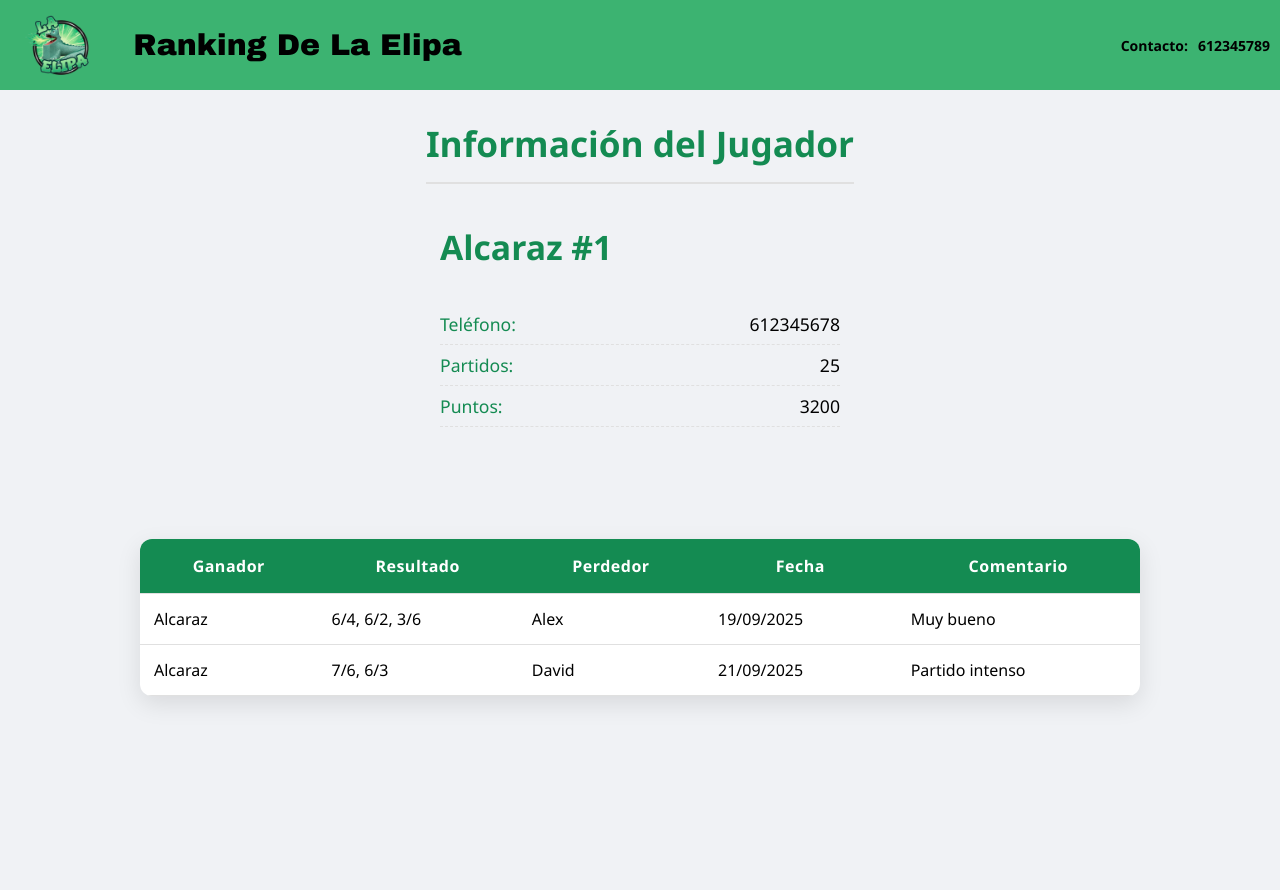
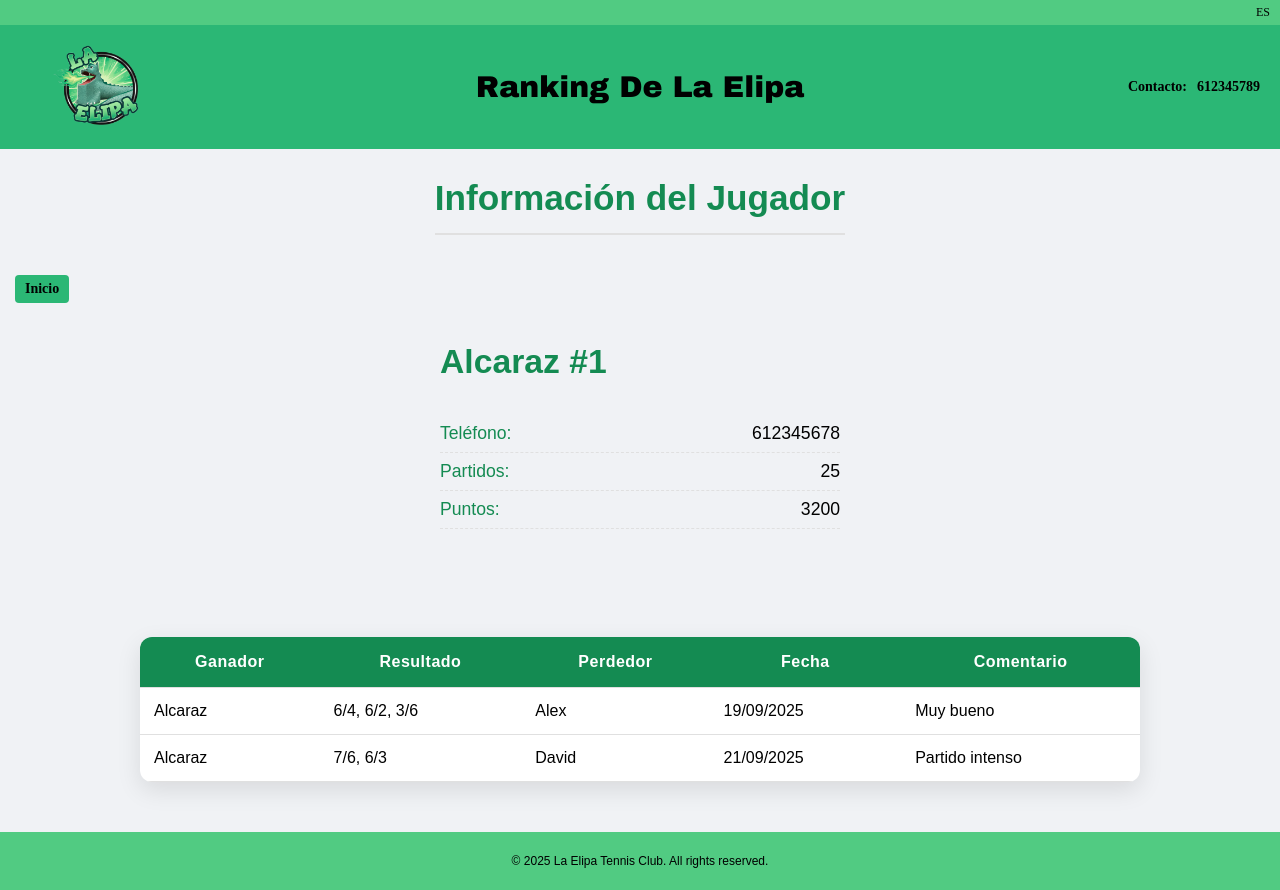
Before and after one commit to DavidRL77/la-elipa, a plain HTML site: page html/alcaraz.html in a window 1280 px wide. Before the commit the page ends 800 px from the top, so only its background shows below. Drawn offline with Linux system fonts and the light colour scheme.

Commit message:
botn de enlace a index, y barra superior

```diff
--- a/css/partidosJugador.css
+++ b/css/partidosJugador.css
@@ -1,39 +1,100 @@
 @import url("colores.css");
+footer {
+  background-color: #51cb82;
+  text-align: center;
+  padding: 10px 0;
+  position: relative;
+  width: 100%;
+  font-size: 12px;
+}
+/* Estilos para el enlace de Inicio */
+.btn-inicio {
+  display: inline-block;
+  padding: 6px 10px;
+  margin-right: 15px;
+  margin-left: 15px;
 
+  background-color: #2bb775;
+  color: black;
+  border: none;
+  border-radius: 4px;
 
+  text-decoration: none;
+  font-size: 14px;
+  font-family: "Times New Roman", Times, serif;
+  font-weight: bold;
+}
 
+.header-ranking a {
+  color: inherit;
+  text-decoration: none;
+}
 
-/* Barra superior */
+/* Barra superior (antes header) */
 header {
-  background-color: mediumseagreen;
+  background-color: #51cb82;
+  padding: 5px 10px;
+}
+
+.contenedor-header {
+  display: flex;
+  justify-content: flex-end;
+  font-family: "Times New Roman", Times, serif;
+}
+
+header h1 {
+  font-size: 10px;
+  margin: 0;
+}
+
+header p {
+  font-size: 12px;
+  margin: 0;
+}
+
+.barra-superior {
+  background-color: #2bb775;
   display: flex;
   align-items: center;
-  padding-right: 10px;
-  justify-content: space-between;
+  padding: 0 20px;
+  position: relative;
 }
-header img {
-  height: 90px;
+
+.barra-superior img {
+  height: 120px;
   margin-right: 10px;
 }
+
 .header-ranking {
+  position: absolute;
+  left: 50%;
+  transform: translateX(-50%);
   text-align: center;
   font-size: 15px;
   font-family: "Arial Black", Arial, sans-serif;
 }
+
 .header-contacto {
   text-align: left;
   font-size: 7px;
+  font-family: "Times New Roman", Times, serif;
   margin-right: 10px;
   margin-left: auto;
 }
+
 .header-telefono {
   text-align: right;
   font-size: 7px;
+  font-family: "Times New Roman", Times, serif;
 }
+
 body {
-  margin: 0;
-  padding: 0;
-  font-family: "Segoe UI", Tahoma, Geneva, Verdana, sans-serif;
+  margin-top: 0px;
+  margin-bottom: 0px;
+  margin-left: 0px;
+  margin-right: 0px;
+  padding: 0px;
+  font-family: Arial, sans-serif;
   background-color: var(--bg-principal);
   color: var(--color-texto);
 }
--- a/html/alcaraz.html
+++ b/html/alcaraz.html
@@ -1,17 +1,24 @@
 <!DOCTYPE html>
 <html lang="en">
   <head>
-    <meta charset="UTF-8">
-    <meta name="viewport" content="width=device-width, initial-scale=1.0">
+    <meta charset="UTF-8" />
+    <meta name="viewport" content="width=device-width, initial-scale=1.0" />
     <title>Partidos Jugador</title>
-    <link rel="stylesheet" href="../css/partidosJugador.css">
+    <link rel="stylesheet" href="../css/partidosJugador.css" />
   </head>
   <body>
+    <header>
+        <div class="contenedor-header">
+            <p>ES</p>
+        </div>
+    </header>
 
-    <header>
-        <img src="../img/logo.png" alt="Logo">
+    <div class="barra-superior">
+       <a href="../index.html"><img src="../img/logo.png" alt="Logo" ></a>
         <div class="header-ranking">
-            <h1>Ranking De La Elipa</h1>
+
+          <h1><a href="../index.html">Ranking De La Elipa</a></h1>
+
         </div>
         <div class="header-contacto">
             <h1>Contacto:</h1>
@@ -19,10 +26,10 @@
         <div class="header-telefono">
             <h1>612345789</h1>
         </div>
-    </header>
-
+    </div>
 
     <h2>Información del Jugador</h2>
+     <a href="../index.html" class="btn-inicio">Inicio</a>
 
     <div class="player-card">
       <div class="player-header">
@@ -43,7 +50,8 @@
         </div>
       </div>
     </div>
-    <br> <table>
+    <br />
+    <table>
       <thead>
         <tr>
           <th>Ganador</th>
@@ -70,5 +78,8 @@
         </tr>
       </tbody>
     </table>
+    <footer class="footer">
+        <p>&copy; 2025 La Elipa Tennis Club. All rights reserved.</p>
+    </footer>
   </body>
 </html>
```
Lines whose indentation alone changed are shown as unchanged.
